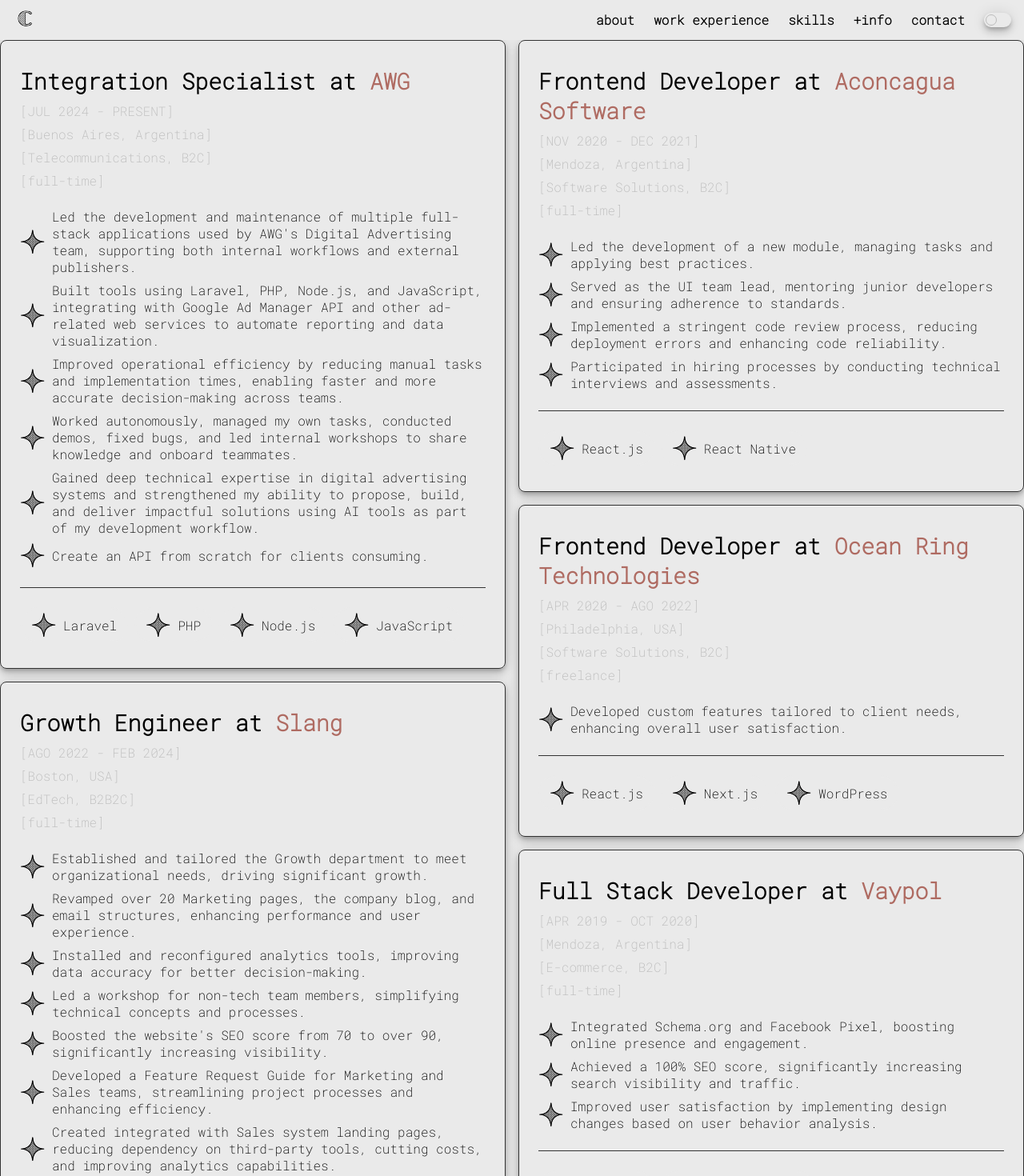
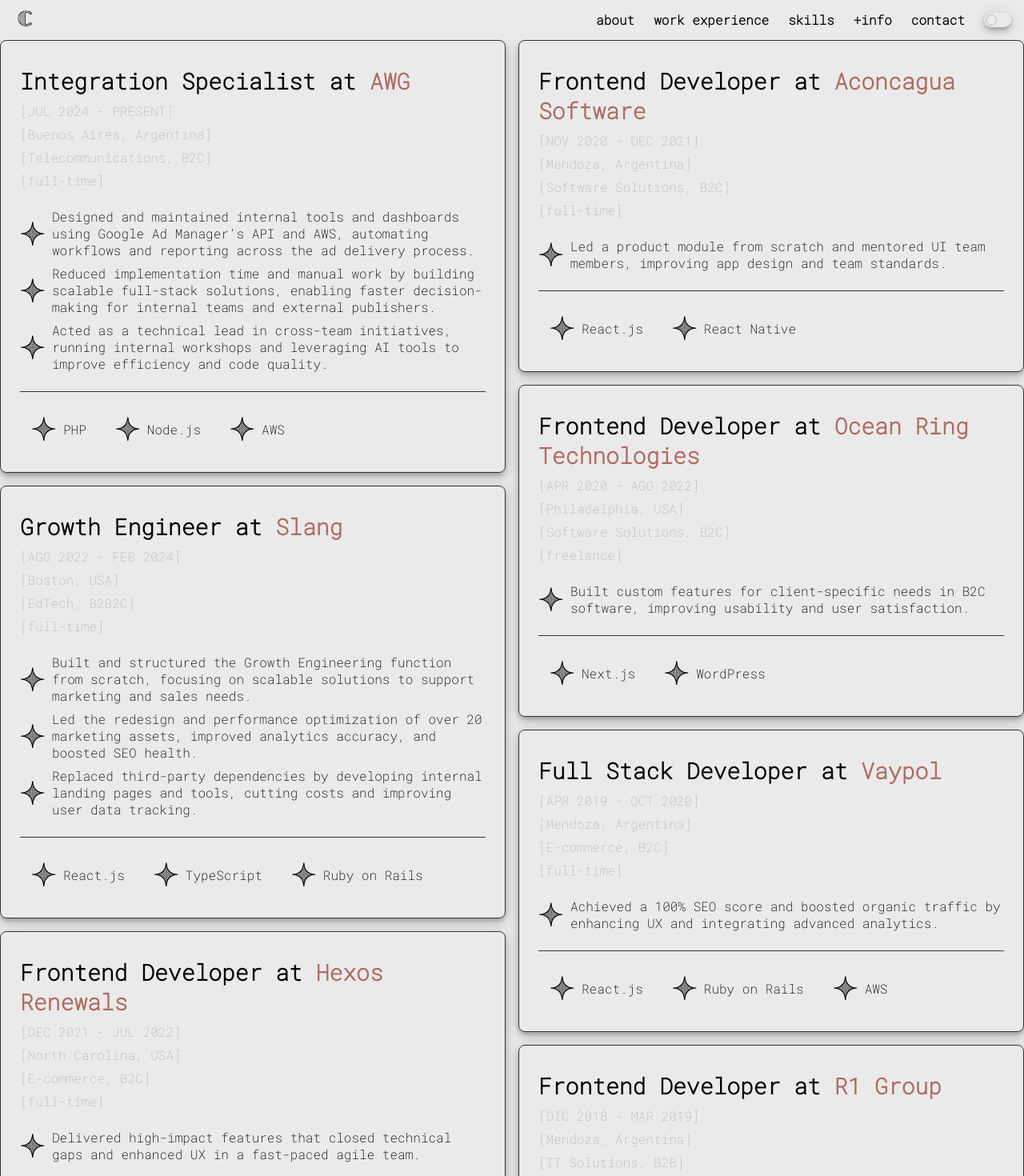
Before and after one commit to zetadeceleste/portfolio-ui, a Next.js app: page /work-experience/ExperienceWrapper in a window 1280 px wide. Shown: the top 1470 px of the page at 80% size. Built offline with nearby package versions, Linux system fonts and the light colour scheme.

Commit message:
Update experiences texts

```diff
--- a/constants/experienceList.ts
+++ b/constants/experienceList.ts
@@ -13,30 +13,16 @@
     current: true,
     accomplishments: [
       {
-        text: "Led the development and maintenance of multiple full-stack applications used by AWG's Digital Advertising team, supporting both internal workflows and external publishers.",
+        text: 'Designed and maintained internal tools and dashboards using Google Ad Manager’s API and AWS, automating workflows and reporting across the ad delivery process.',
       },
       {
-        text: 'Built tools using Laravel, PHP, Node.js, and JavaScript, integrating with Google Ad Manager API and other ad-related web services to automate reporting and data visualization.',
+        text: 'Reduced implementation time and manual work by building scalable full-stack solutions, enabling faster decision-making for internal teams and external publishers.',
       },
       {
-        text: 'Improved operational efficiency by reducing manual tasks and implementation times, enabling faster and more accurate decision-making across teams.',
-      },
-      {
-        text: 'Worked autonomously, managed my own tasks, conducted demos, fixed bugs, and led internal workshops to share knowledge and onboard teammates.',
-      },
-      {
-        text: 'Gained deep technical expertise in digital advertising systems and strengthened my ability to propose, build, and deliver impactful solutions using AI tools as part of my development workflow.',
-      },
-      {
-        text: 'Create an API from scratch for clients consuming.',
+        text: 'Acted as a technical lead in cross-team initiatives, running internal workshops and leveraging AI tools to improve efficiency and code quality.',
       },
     ],
-    mainTechStack: [
-      { text: 'Laravel' },
-      { text: 'PHP' },
-      { text: 'Node.js' },
-      { text: 'JavaScript' },
-    ],
+    mainTechStack: [{ text: 'PHP' }, { text: 'Node.js' }, { text: 'AWS' }],
   },
   {
     role: 'Growth Engineer',
@@ -49,25 +35,13 @@
     dateTo: 'FEB 2024',
     accomplishments: [
       {
-        text: 'Established and tailored the Growth department to meet organizational needs, driving significant growth.',
+        text: 'Built and structured the Growth Engineering function from scratch, focusing on scalable solutions to support marketing and sales needs.',
       },
       {
-        text: 'Revamped over 20 Marketing pages, the company blog, and email structures, enhancing performance and user experience.',
+        text: 'Led the redesign and performance optimization of over 20 marketing assets, improved analytics accuracy, and boosted SEO health.',
       },
       {
-        text: 'Installed and reconfigured analytics tools, improving data accuracy for better decision-making.',
-      },
-      {
-        text: 'Led a workshop for non-tech team members, simplifying technical concepts and processes.',
-      },
-      {
-        text: "Boosted the website's SEO score from 70 to over 90, significantly increasing visibility.",
-      },
-      {
-        text: 'Developed a Feature Request Guide for Marketing and Sales teams, streamlining project processes and enhancing efficiency.',
-      },
-      {
-        text: 'Created integrated with Sales system landing pages, reducing dependency on third-party tools, cutting costs, and improving analytics capabilities.',
+        text: 'Replaced third-party dependencies by developing internal landing pages and tools, cutting costs and improving user data tracking.',
       },
     ],
     mainTechStack: [
@@ -87,13 +61,7 @@
     dateTo: 'JUL 2022',
     accomplishments: [
       {
-        text: 'Conducted technical analysis for new features, enhancing product development.',
-      },
-      {
-        text: 'Managed and prioritized tasks efficiently within an agile framework.',
-      },
-      {
-        text: 'Developed innovative solutions to close technology gaps, improving user experience.',
+        text: 'Delivered high-impact features that closed technical gaps and enhanced UX in a fast-paced agile team.',
       },
     ],
     mainTechStack: [{ text: 'Svelte' }, { text: 'Firebase' }],
@@ -109,16 +77,7 @@
     dateTo: 'DEC 2021',
     accomplishments: [
       {
-        text: 'Led the development of a new module, managing tasks and applying best practices.',
-      },
-      {
-        text: 'Served as the UI team lead, mentoring junior developers and ensuring adherence to standards.',
-      },
-      {
-        text: 'Implemented a stringent code review process, reducing deployment errors and enhancing code reliability.',
-      },
-      {
-        text: 'Participated in hiring processes by conducting technical interviews and assessments.',
+        text: 'Led a product module from scratch and mentored UI team members, improving app design and team standards.',
       },
     ],
     mainTechStack: [{ text: 'React.js' }, { text: 'React Native' }],
@@ -134,14 +93,10 @@
     dateTo: 'AGO 2022',
     accomplishments: [
       {
-        text: 'Developed custom features tailored to client needs, enhancing overall user satisfaction.',
+        text: 'Built custom features for client-specific needs in B2C software, improving usability and user satisfaction.',
       },
     ],
-    mainTechStack: [
-      { text: 'React.js' },
-      { text: 'Next.js' },
-      { text: 'WordPress' },
-    ],
+    mainTechStack: [{ text: 'Next.js' }, { text: 'WordPress' }],
   },
   {
     role: 'Full Stack Developer',
@@ -154,16 +109,14 @@
     dateTo: 'OCT 2020',
     accomplishments: [
       {
-        text: 'Integrated Schema.org and Facebook Pixel, boosting online presence and engagement.',
-      },
-      {
-        text: 'Achieved a 100% SEO score, significantly increasing search visibility and traffic.',
-      },
-      {
-        text: 'Improved user satisfaction by implementing design changes based on user behavior analysis.',
+        text: 'Achieved a 100% SEO score and boosted organic traffic by enhancing UX and integrating advanced analytics.',
       },
     ],
-    mainTechStack: [{ text: 'React.js' }, { text: 'Ruby on Rails' }],
+    mainTechStack: [
+      { text: 'React.js' },
+      { text: 'Ruby on Rails' },
+      { text: 'AWS' },
+    ],
   },
   {
     role: 'Frontend Developer',
```
